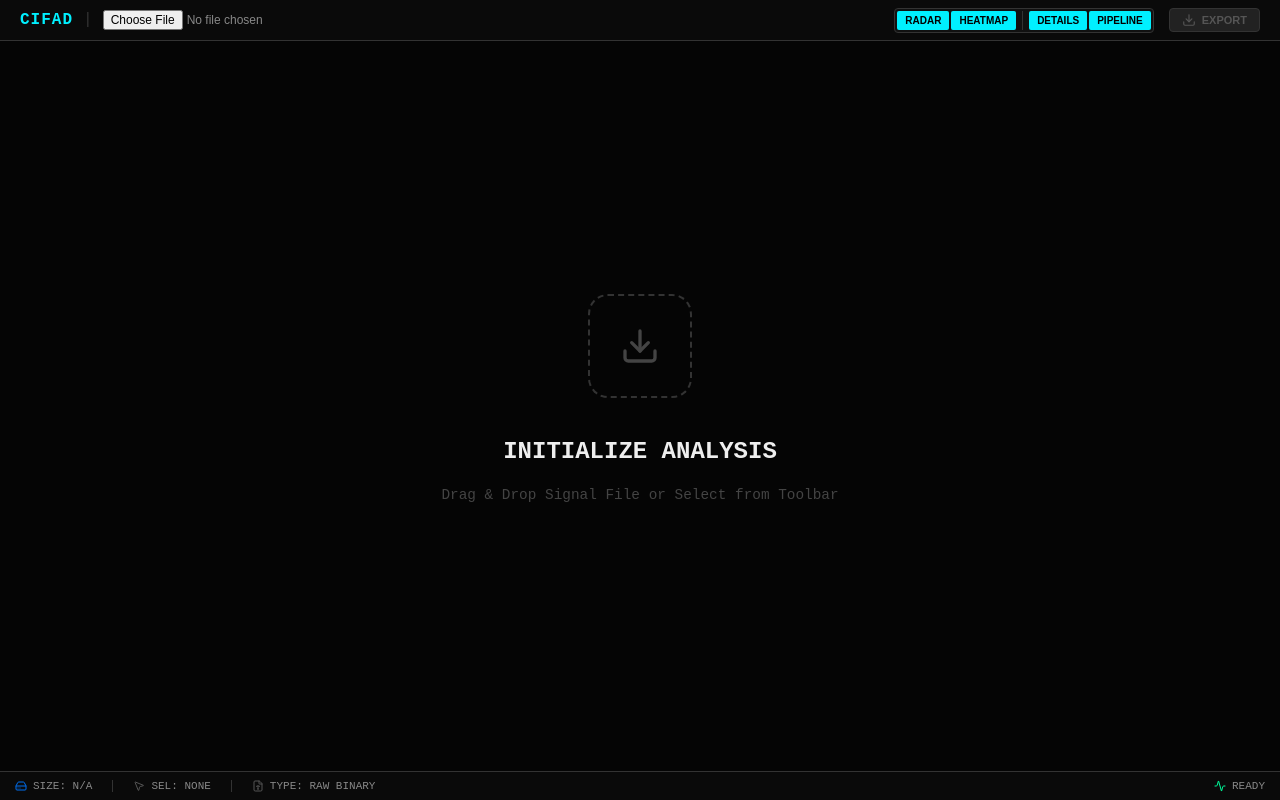
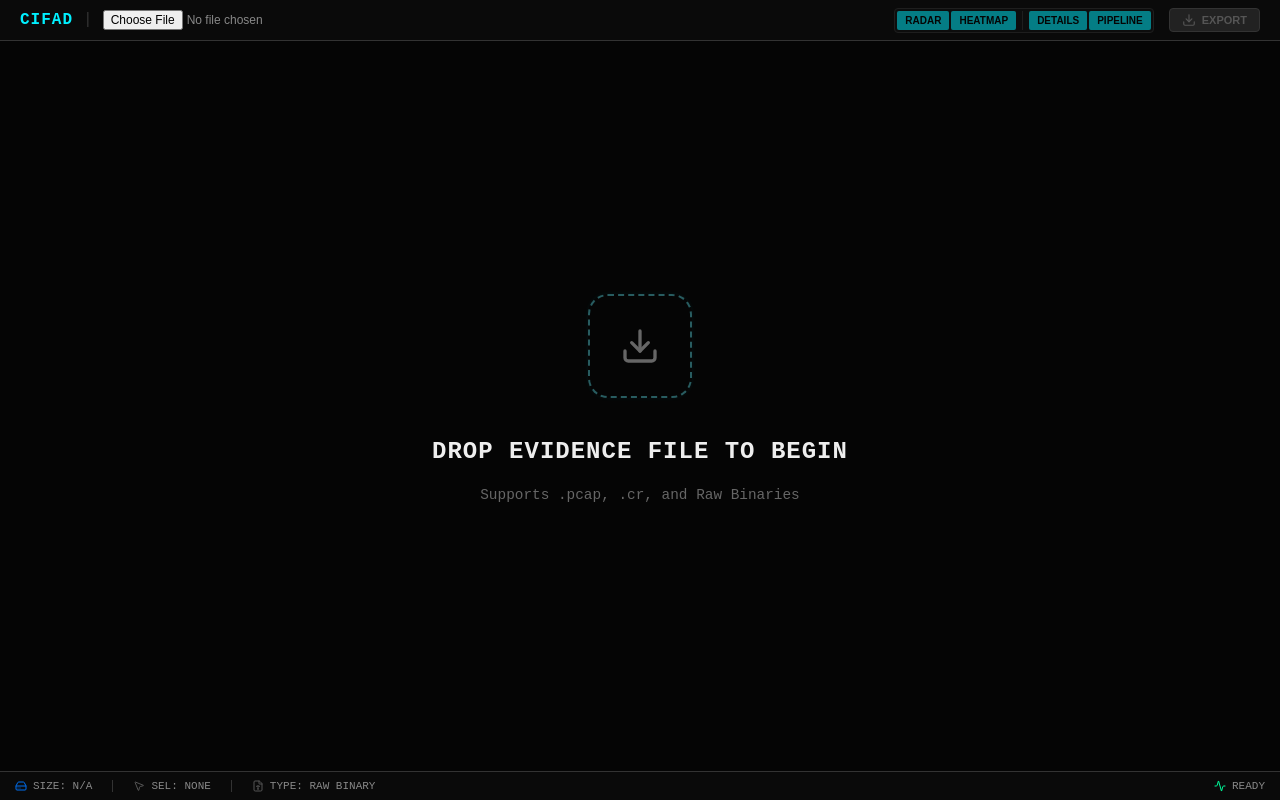
Before and after one commit to hibakhalidm/Start, a React (Vite) app: page / in a window 1280 px wide. Built offline with nearby package versions, Linux system fonts and the light colour scheme; no server answers.

Commit message:
UX Refinement: Implement Initial Empty State and fix TS errors

```diff
--- a/src/App.css
+++ b/src/App.css
@@ -82,3 +82,9 @@ select:focus {
   animation: pulse-border 2s infinite;
   background: rgba(0, 240, 255, 0.05);
 }
+
+/* DISABLED STATE FOR TOOLBAR */
+.disabled-toolbar {
+  opacity: 0.5;
+  pointer-events: none;
+}
--- a/src/App.tsx
+++ b/src/App.tsx
@@ -130,7 +130,7 @@ function App() {
 
                 <div style={{ display: 'flex', gap: '15px', alignItems: 'center' }}>
                     {/* VIEW TOGGLES */}
-                    <div style={{ display: 'flex', gap: '2px', background: '#111', padding: '2px', borderRadius: '4px', border: '1px solid #333' }}>
+                    <div className={!fileData ? "disabled-toolbar" : ""} style={{ display: 'flex', gap: '2px', background: '#111', padding: '2px', borderRadius: '4px', border: '1px solid #333' }}>
                         <ToggleButton label="RADAR" active={showHilbert} onClick={() => setShowHilbert(!showHilbert)} />
                         <ToggleButton label="HEATMAP" active={showHeatmap} onClick={() => setShowHeatmap(!showHeatmap)} />
                         <span style={{ width: '1px', background: '#333', margin: '0 4px' }} />
@@ -158,11 +158,11 @@ function App() {
                 {!fileData ? (
                     // 1. PREMIUM EMPTY STATE
                     <div style={{ height: '100%', display: 'flex', flexDirection: 'column', alignItems: 'center', justifyContent: 'center', color: '#444' }}>
-                        <div style={{ width: '100px', height: '100px', border: '2px dashed #333', borderRadius: '20px', display: 'flex', alignItems: 'center', justifyContent: 'center', marginBottom: '20px' }}>
-                            <Download size={40} />
+                        <div style={{ width: '100px', height: '100px', border: '2px dashed #333', borderRadius: '20px', display: 'flex', alignItems: 'center', justifyContent: 'center', marginBottom: '20px', animation: 'pulse-border 2s infinite' }}>
+                            <Download size={40} color="#666" />
                         </div>
-                        <h2 style={{ color: '#eee', marginBottom: '8px' }}>INITIALIZE ANALYSIS</h2>
-                        <p style={{ fontSize: '0.9rem' }}>Drag & Drop Signal File or Select from Toolbar</p>
+                        <h2 style={{ color: '#eee', marginBottom: '8px', letterSpacing: '1px' }}>DROP EVIDENCE FILE TO BEGIN</h2>
+                        <p style={{ fontSize: '0.9rem', color: '#666' }}>Supports .pcap, .cr, and Raw Binaries</p>
                     </div>
                 ) : (
                     <PanelGroup direction="horizontal">
@@ -198,7 +198,7 @@ function App() {
                                                         hilbert={hilbert}
                                                         onJump={(off) => handleJumpTo(off)}
                                                     />
-                                                ) : <div style={{ height: '100%', display: 'flex', alignItems: 'center', justifyContent: 'center', color: '#555' }}>NO SIGNAL</div>}
+                                                ) : <div style={{ height: '100%', display: 'flex', alignItems: 'center', justifyContent: 'center', color: '#555' }}>AWAITING ANALYSIS...</div>}
                                             </div>
                                         </Panel>
                                         <PanelResizeHandle className="resize-handle-horizontal" />
--- a/src/components/TransformationPipeline.tsx
+++ b/src/components/TransformationPipeline.tsx
@@ -56,7 +56,7 @@ const TransformationPipeline: React.FC<Props> = ({ selectedBytes }) => {
                 <Settings2 size={14} color="var(--accent-cyan)" />
                 <select
                     value={operation}
-                    onChange={(e) => setOperation(e.target.value as any)}
+                    onChange={(e) => setOperation(e.target.value as 'hex' | 'xor' | 'swap16')}
                     style={{ background: '#000', color: '#fff', border: '1px solid #444', padding: '4px', fontSize: '0.8rem', borderRadius: '2px', outline: 'none' }}
                 >
                     <option value="hex">Raw Hex (No Op)</option>
```
